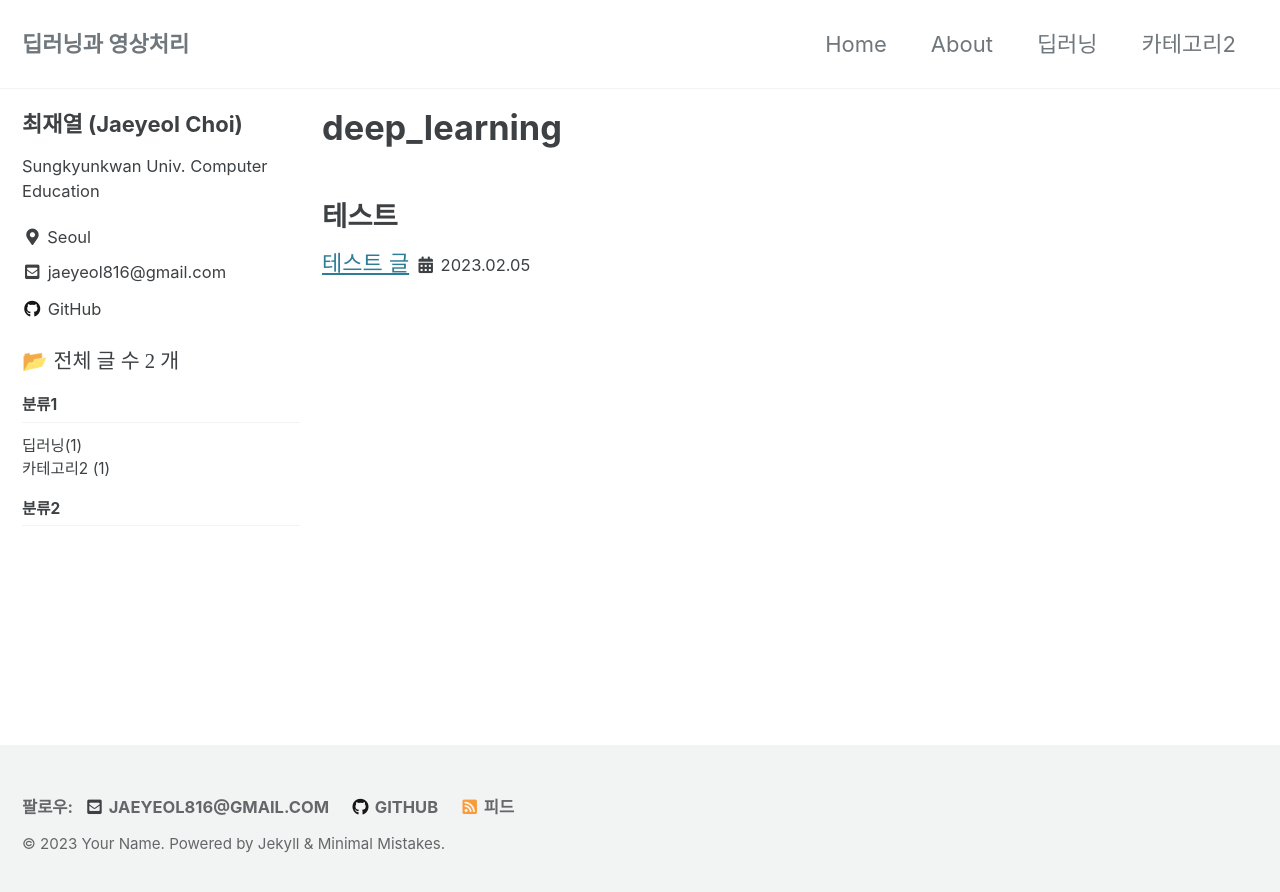
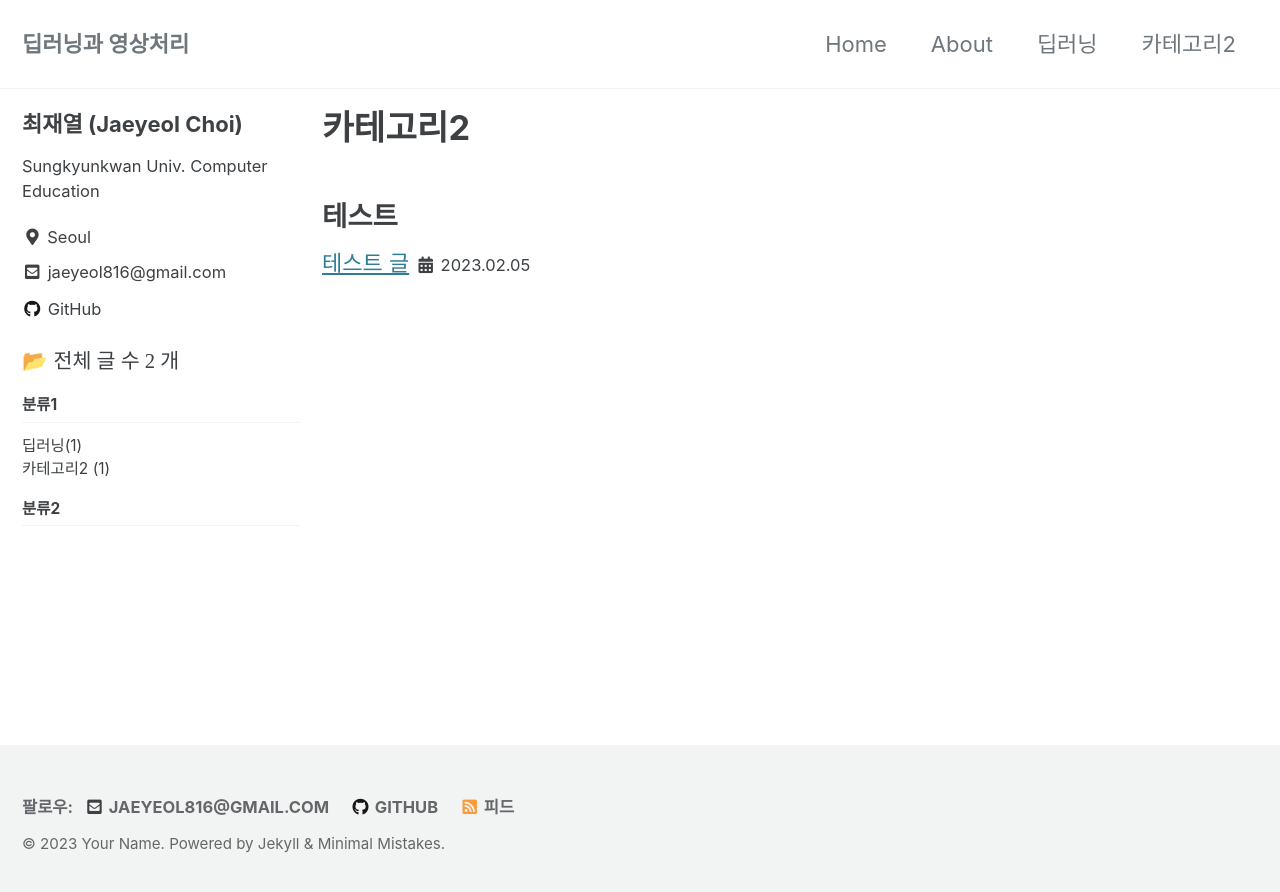
Before and after one commit to jaeyeol816/jaeyeol816.github.io, a Jekyll site: the page built from pages/category-카테고리2.md, in a window 1280 px wide. Shown: the top 892 px of the page. Built offline with Jekyll 4.4.1, drawn with Linux system fonts in a browser that asks for light colours; cached includes are drawn as plain includes.

Commit message:
category final

```diff
--- a/pages/category-카테고리2.md
+++ b/pages/category-카테고리2.md
@@ -1,5 +1,5 @@
 ---
-title: "deep_learning"
+title: "카테고리2"
 layout: archive
 permalink: categories/category2
 author_profile: true
```
Also changed, not shown: pages/category-딥러닝.md (+1 -1 lines).
